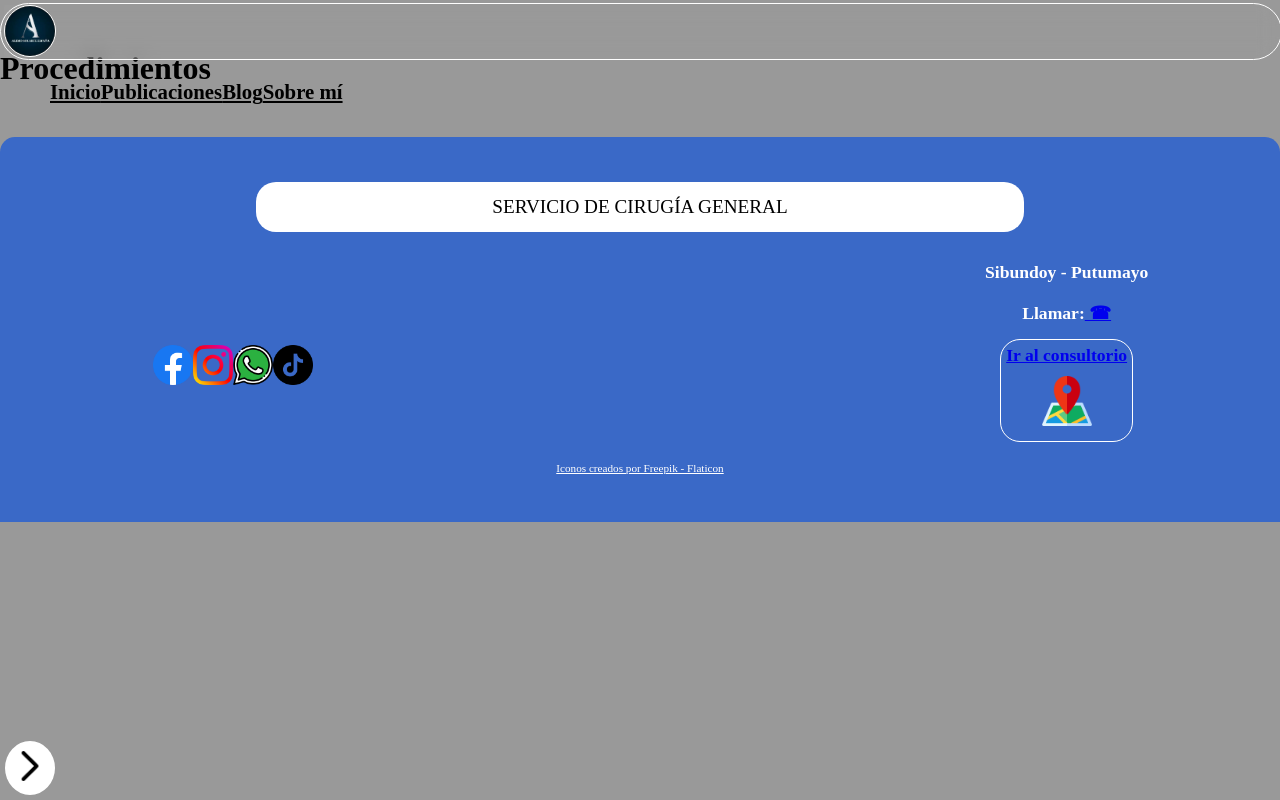
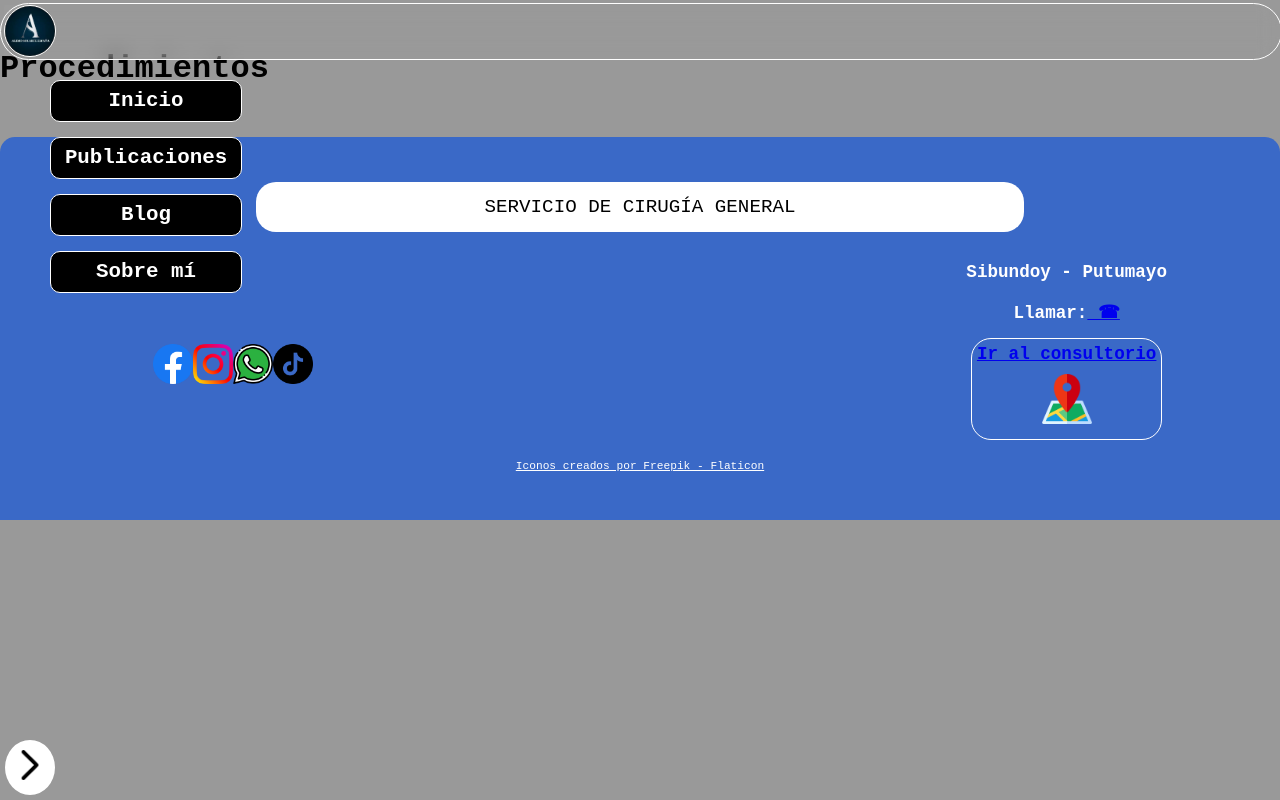
Before and after one commit to julianesp/ase, a Next.js app: page /procedimientos in a window 1280 px wide. Built offline with nearby package versions, Linux system fonts and the light colour scheme.

Commit message:
ADD estilos a contenido

```diff
--- a/next.config.js
+++ b/next.config.js
@@ -2,6 +2,10 @@
 const nextConfig = {
 
   output: "export",
+
+  images: {
+    unoptimized: true,
+  }
 }
 
 module.exports = nextConfig
--- a/src/styles/NavBar.module.css
+++ b/src/styles/NavBar.module.css
@@ -48,42 +48,37 @@
   flex-direction: column;
 
   top: 60px;
-  left: -3000px;
+  left: -300px;
 
   height: 75vh;
-  width: 95%;
+  width: 200px;
 
-  border: 2px solid #000;
-  border-radius: 40px;
+  border-radius: 20px;
 
-  background-color: #fff;
+  background-color: rgba(255, 255, 255, 0.9);
 
   /* backdrop-filter: blur(4px); */
 }
 
 .container .enlaces__menu.open {
   position: absolute;
+  width: 250px;
 
-  left: 8px;
+  left: 2px;
 
-  transition: 0.3s ease-in;
+  transition: 0.3s ease-in all;
+  /* filter: blur(5px); */
 
   animation-name: showMenuBurger;
-  animation-duration: 0.3s;
+  animation-duration: 0.5s;
 
   /* filter: blur(4px); */
+  padding-left: 0;
 }
 
 @keyframes showMenuBurger {
   from {
-    transform: translateX(200px);
-  }
-  35% {
-    transform: translateX(300px);
-  }
-
-  75% {
-    transform: translateX(250px);
+    transform: translateX(-200px);
   }
 
   to {
@@ -96,32 +91,44 @@
 
   display: flex;
 
-  right: -300px;
+  /* right: -300px; */
 
   transition: 0.5s ease-out;
 
   animation-name: hiddenMenuBurger;
-  animation-duration: 1s;
+  animation-duration: 0.5s;
 }
 
 @keyframes hiddenMenuBurger {
   from {
     transform: translateX(0px);
   }
-
   to {
-    transform: translateX(200px);
+    transform: translateX(-200px);
   }
 }
 
 .container .enlaces__menu a {
-  padding-bottom: 25px;
+  display: flex;
+  align-items: center;
+  justify-content: center;
 
-  color: #000;
+  color: #fff;
   font-size: 1.3rem;
   font-weight: 700;
 
-  text-decoration: underline;
+  text-decoration: none;
+
+  border: 1px solid #fff;
+  background-color: #000;
+  border-radius: 10px;
+
+  width: 190px;
+  height: 40px;
+  margin-bottom: 15px;
+}
+
+.container .enlaces__menu a:hover {
 }
 
 .container .circle {
@@ -129,7 +136,7 @@
   align-items: center;
   justify-content: center;
 
-  margin-right: 5px;
+  /* margin-right: 5px; */
 }
 
 .container .circle button {
@@ -138,12 +145,12 @@
   justify-content: center;
   flex-direction: column;
 
-  width: 3rem;
-  height: 3rem;
+  width: 4rem;
+  height: 4rem;
 
   border: 0;
   background: transparent;
-  gap: 0.35rem;
+  gap: 0.34rem;
 }
 
 .container .circle button > div {
--- a/src/styles/globals.css
+++ b/src/styles/globals.css
@@ -1,6 +1,10 @@
+@import url('https://fonts.googleapis.com/css2?family=Montserrat:ital,wght@0,100..900;1,100..900&display=swap');
+
 body {
   margin: 0;
   padding: 0;
   box-sizing: content-box;
   background-color: rgba(0, 0, 0, 0.4);
+
+  font-family: 'Courier New', Courier, monospace;
 }
```
